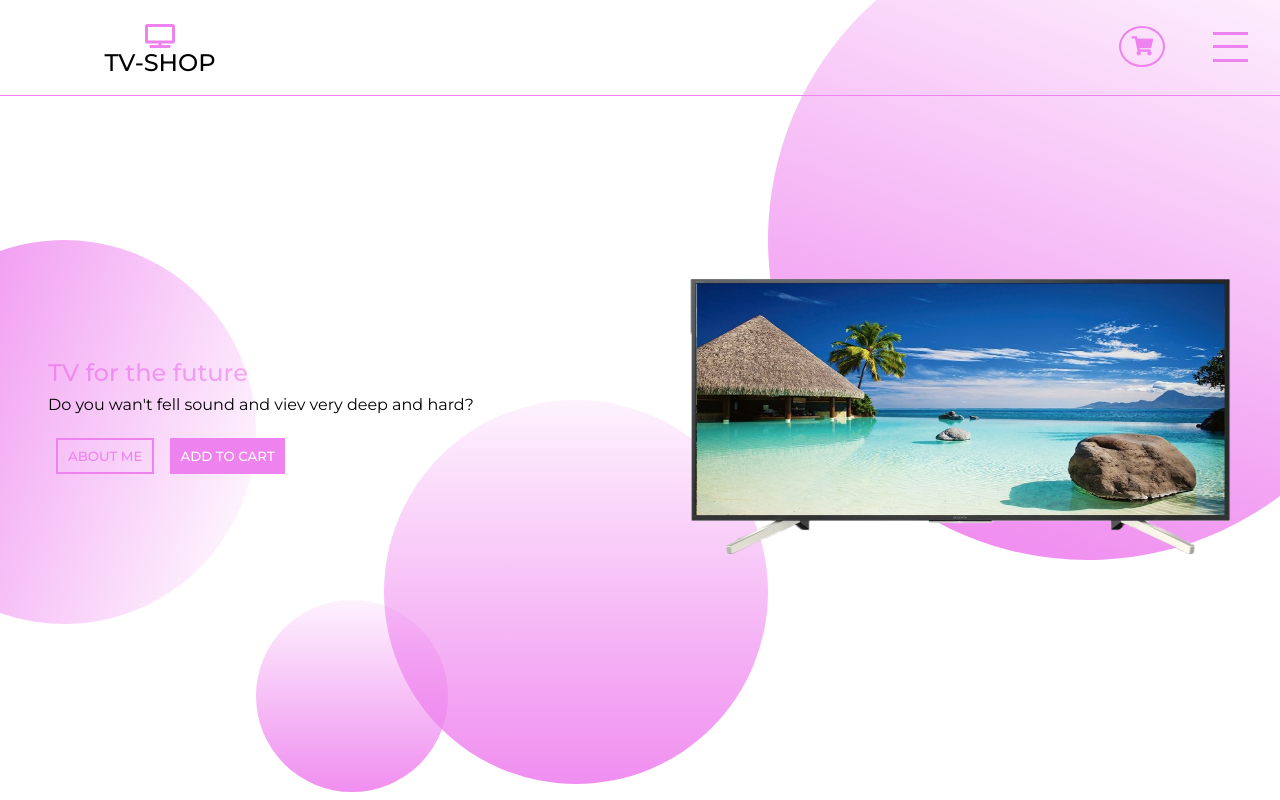
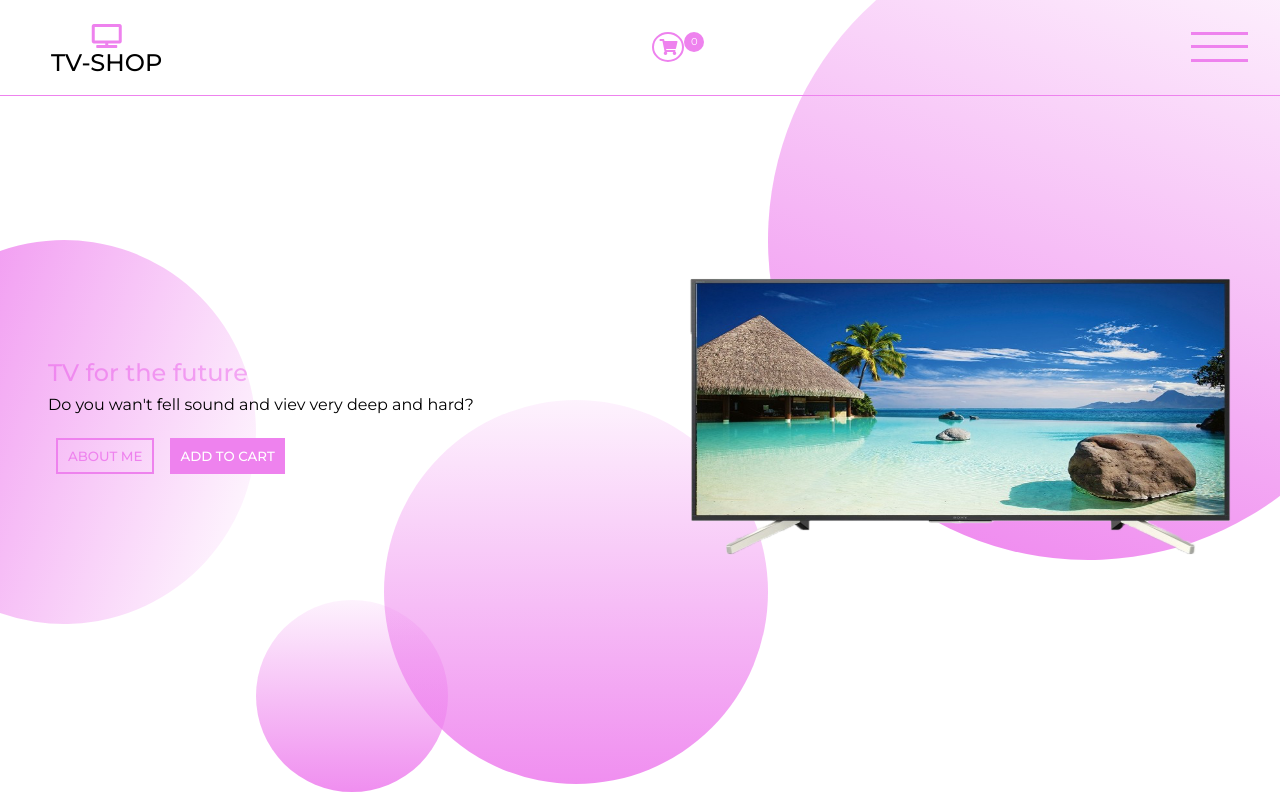
Before and after one commit to MichalKuwik/Product_page, a website: page src/index.html in a window 1280 px wide. Shown: the top 800 px of the page. Drawn offline with Linux system fonts and the light colour scheme.

Commit message:
add span counter of shopping cart,styled them and RWD

```diff
--- a/scss/_headerAndMenu.scss
+++ b/scss/_headerAndMenu.scss
@@ -38,7 +38,7 @@ header{
     }
 
     & .navbar{
-      flex:3;
+      flex:5;
       display: flex;
       justify-content: flex-end;
       align-items: center;
@@ -49,18 +49,35 @@ header{
           cursor: pointer;
           text-align: center;
           background: none;
-          border:2px solid $primary-color;
-          border-radius: 50%;
+          width:100%;
+          display: flex;
+          justify-content: center;
+
+          & .count{
+            background: $primary-color;
+            border-radius: 50%;
+            color:$white-color;
+            width:20px;
+            height: 20px;
+            padding:8px;
+            font-size:10px;
+            display: flex;
+            align-items: center;
+            justify-content: center;
+          }
 
           & .fas{
             color:$primary-color;
-            font-size:1.2rem;
+            font-size:1rem;
+             border:2px solid $primary-color;
+             border-radius: 50%;
+             padding:5px;
           }
 
       }
 
       & .hamburger-menu{
-        width:35px;
+        width:65px;
         height: 30px;
         background: transparent;
         cursor: pointer;
--- a/scss/_mobile.scss
+++ b/scss/_mobile.scss
@@ -9,7 +9,7 @@
         }
       }
       & .navbar{
-        flex:1;
+        flex:2;
 
         & .nav-list{
           & .nav-item{
--- a/src/index.html
+++ b/src/index.html
@@ -19,8 +19,9 @@
 
         <div class="shop-icon">
             <i class="fas fa-shopping-cart"></i>
-            <span class="count" style="color:#fff"></span>
+            <span class="count">0</span>
         </div>
+
 
         <div class="hamburger-menu">
           <div class="line line-1"></div>
```
Also changed, not shown: src/css/style.css.
